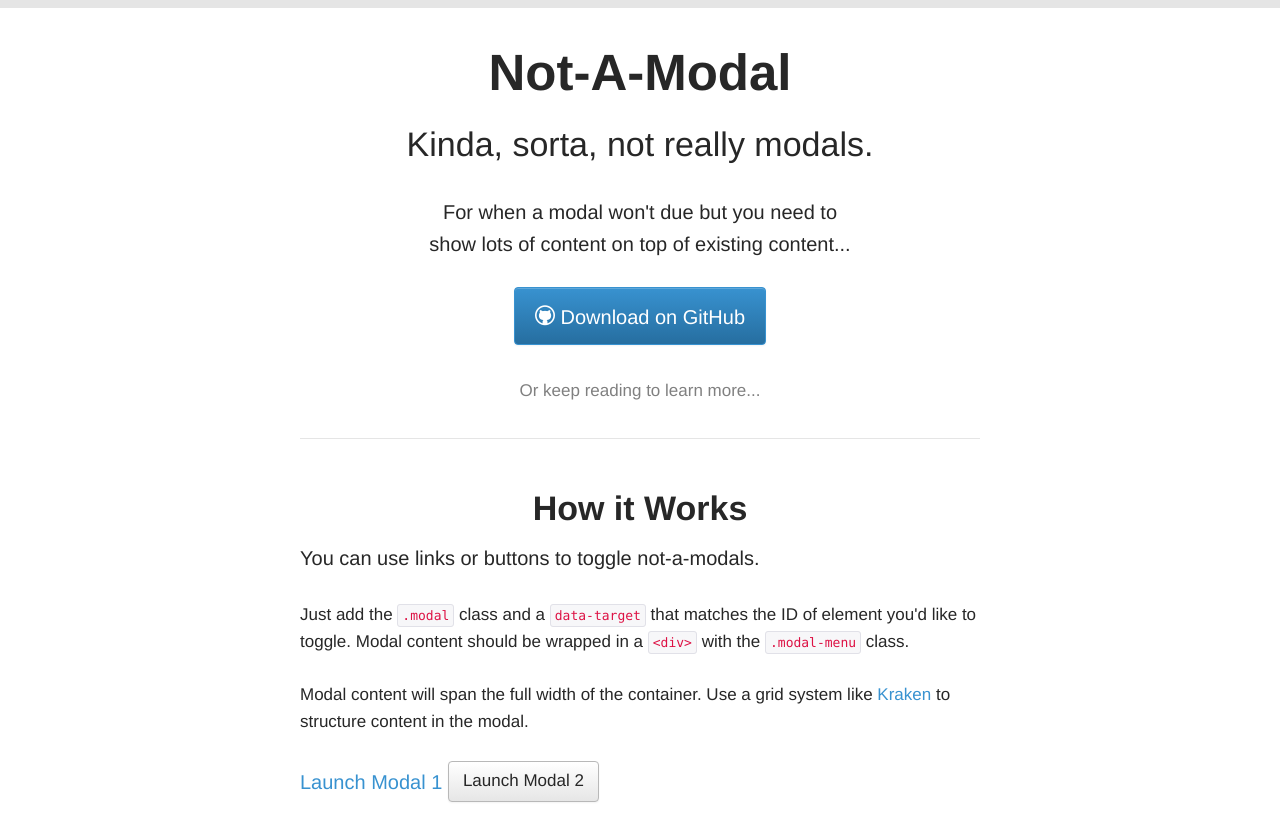
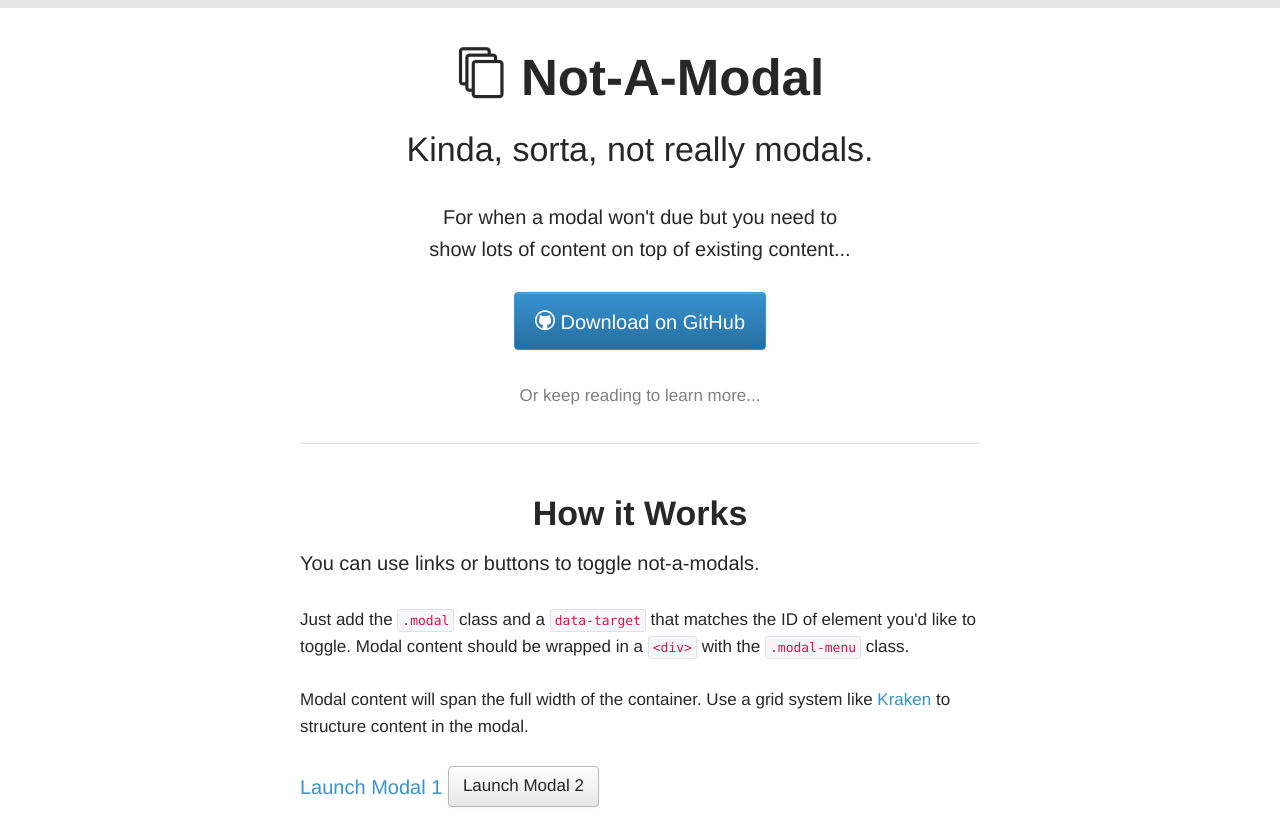
Before and after one commit to aussieweb/not-a-modal, a plain HTML site: page index.html in a window 1280 px wide. Shown: the top 815 px of the page. Drawn offline with nearby package versions, Linux system fonts and the light colour scheme.

Commit message:
Added logo

```diff
--- a/style.css
+++ b/style.css
@@ -501,6 +501,7 @@ button, .btn {
     text-rendering: optimizeLegibility;
 }
 
+.icon-logo:before { content: "\e000"; }
 .icon-github:before { content: "\e001"; }
 
 
```
Also changed, not shown: fonts/icomoon.ttf, fonts/icomoon.woff, 2 other files.
